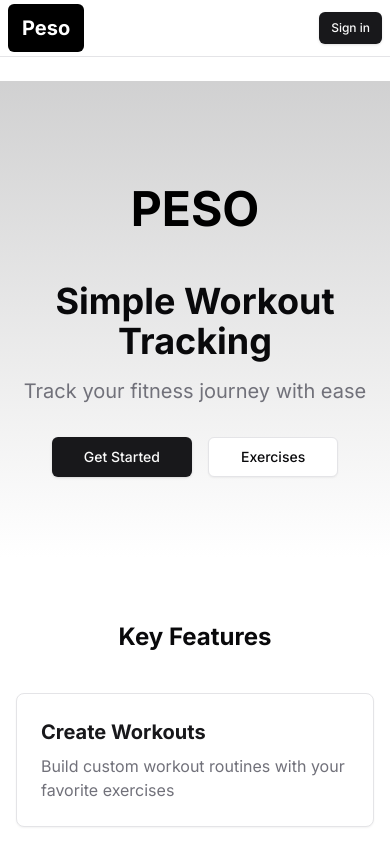
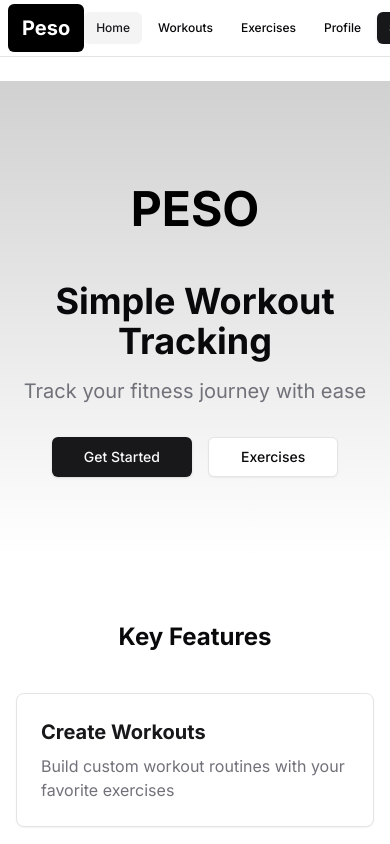
Before and after one commit to troclaux/peso, a Next.js app: page / in a window 390 px wide. Shown: the top 844 px of the page. Built offline with nearby package versions, Linux system fonts and the light colour scheme; no server answers.

Commit message:
feat: add layout buttons for mobile screens

```diff
--- a/src/components/ui/navbar.tsx
+++ b/src/components/ui/navbar.tsx
@@ -43,24 +43,22 @@ export function Navbar({ session }: NavbarProps) {
           >
             Peso
           </Link>
-          <nav className="hidden md:flex items-center space-x-2">
-            <NavLink href="/">Home</NavLink>
-            <NavLink href="/workouts">Workouts</NavLink>
-            <NavLink href="/exercises">Exercises</NavLink>
-            <NavLink href="/profile">Profile</NavLink>
-          </nav>
         </div>
-        <div className="flex items-center pr-2">
+        <nav className="flex items-center space-x-1 overflow-x-auto">
+          <NavLink href="/">Home</NavLink>
+          <NavLink href="/workouts">Workouts</NavLink>
+          <NavLink href="/exercises">Exercises</NavLink>
+          <NavLink href="/profile">Profile</NavLink>
           {session ? (
-            <Button variant="outline" size="sm" asChild>
+            <Button variant="outline" size="sm" asChild className="ml-1">
               <Link href="/api/auth/signout?callbackUrl=/">Logout</Link>
             </Button>
           ) : (
-            <Button variant="default" size="sm" asChild>
+            <Button variant="default" size="sm" asChild className="ml-1">
               <Link href="/api/auth/signin">Sign in</Link>
             </Button>
           )}
-        </div>
+        </nav>
       </div>
     </header>
   )
```
